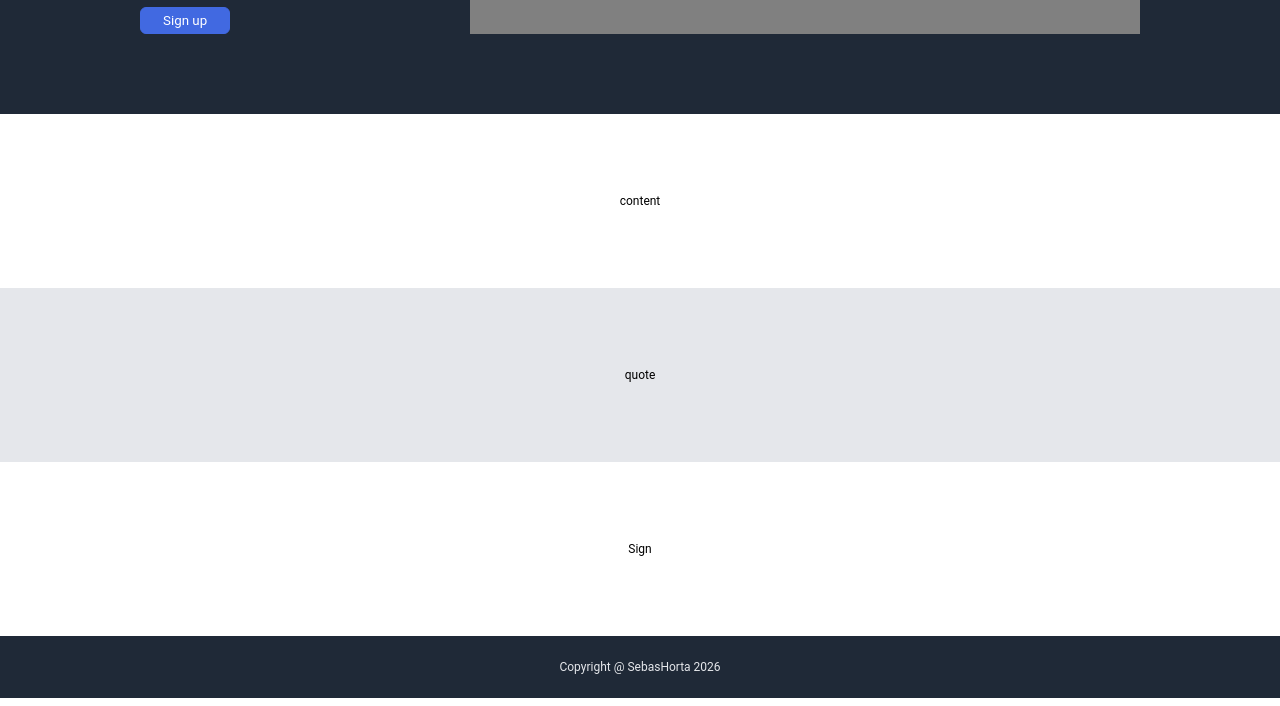
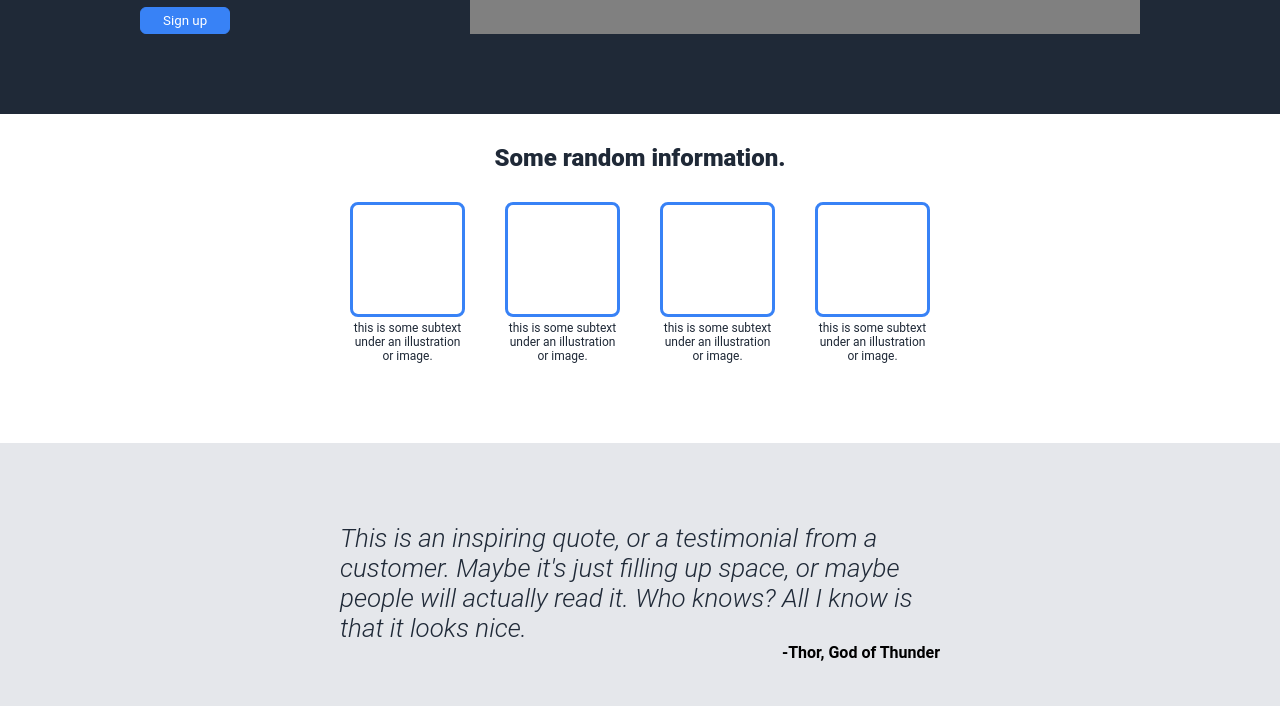
Before and after one commit to SebasHorta/odin-landing-page, a plain HTML site: page index.html in a window 1280 px wide. Shown: the part 246-952 px from the top of the page. Drawn offline with Linux system fonts and the light colour scheme.

Commit message:
Completed content and quote sections.

```diff
--- a/index.html
+++ b/index.html
@@ -31,10 +31,31 @@
                 </div>
             </div>
             <div class="content">
-                <div class="container">content</div>
+                <div class="info">Some random information.</div>
+                <div class="container">
+                    <div class="card">
+                        <div class="box"></div>
+                        <div class="text">this is some subtext under an illustration or image.</div>
+                    </div>
+                    <div class="card">
+                        <div class="box"></div>
+                        <div class="text">this is some subtext under an illustration or image.</div>
+                    </div>
+                    <div class="card">
+                        <div class="box"></div>
+                        <div class="text">this is some subtext under an illustration or image.</div>
+                    </div>
+                    <div class="card">
+                        <div class="box"></div>
+                        <div class="text">this is some subtext under an illustration or image.</div>
+                    </div>
+                </div>
             </div>
             <div class="quote">
-                <div class="container">quote</div>
+                  <div class="container">
+                    <div class="quote-text">This is an inspiring quote, or a testimonial from a customer. Maybe it's just filling up space, or maybe people will actually read it. Who knows? All I know is that it looks nice.</div>
+                    <div class="quote-author">-Thor, God of Thunder</div>
+                </div>
             </div>
             <div class="sign-up">
                 <div class="container">Sign</div>
--- a/styles.css
+++ b/styles.css
@@ -102,8 +102,8 @@
 }
 
 .sign-up-btn {
-  background: royalblue;
-  border: 1px solid royalblue;
+    background: #3882F6;
+    border: 1px solid #3882F6;
     color: white;
     border-radius: 6px;
     padding: 5px 22px;
@@ -127,10 +127,62 @@
 }
 
 /* CONTENT SECTION */
+.content {
+    display: flex;
+    flex-direction: column;
+    align-items: center;
+    gap: 30px;
+    padding-top: 30px;
+}
+
+.content .info {
+    font-size: 24px;
+    color: #1F2937;
+    font-weight: 900;
+}
+
+.content .container {
+    justify-content: center;
+    gap: 40px;
+}
+
+.content .box {
+    border: 3px solid #3882F6;
+    border-radius: 8px;
+    height: 115px;
+    padding: 16px;
+    margin-bottom: 4px;
+}
+
+.content .text {
+    max-width: 115px;
+    text-align: center;
+    color: #1F2937;
+}
 
 /* QUOTE SECTION */
 .quote {
     background-color: #E5E7EB;
+}
+
+.quote .container {
+    display: flex;
+    flex-direction: column;
+    max-width: 600px;
+}
+
+.quote-text {
+    font-size: 26px;
+    font-weight: 300;
+    font-style: italic;
+    color: #1F2937;
+}
+
+.quote-author {
+    font-size: 16px;
+    font-weight: 700;
+    color: black;
+    align-self: flex-end;
 }
 
 /* SIGN-UP SECTION */
```
Lines whose indentation alone changed are shown as unchanged.
